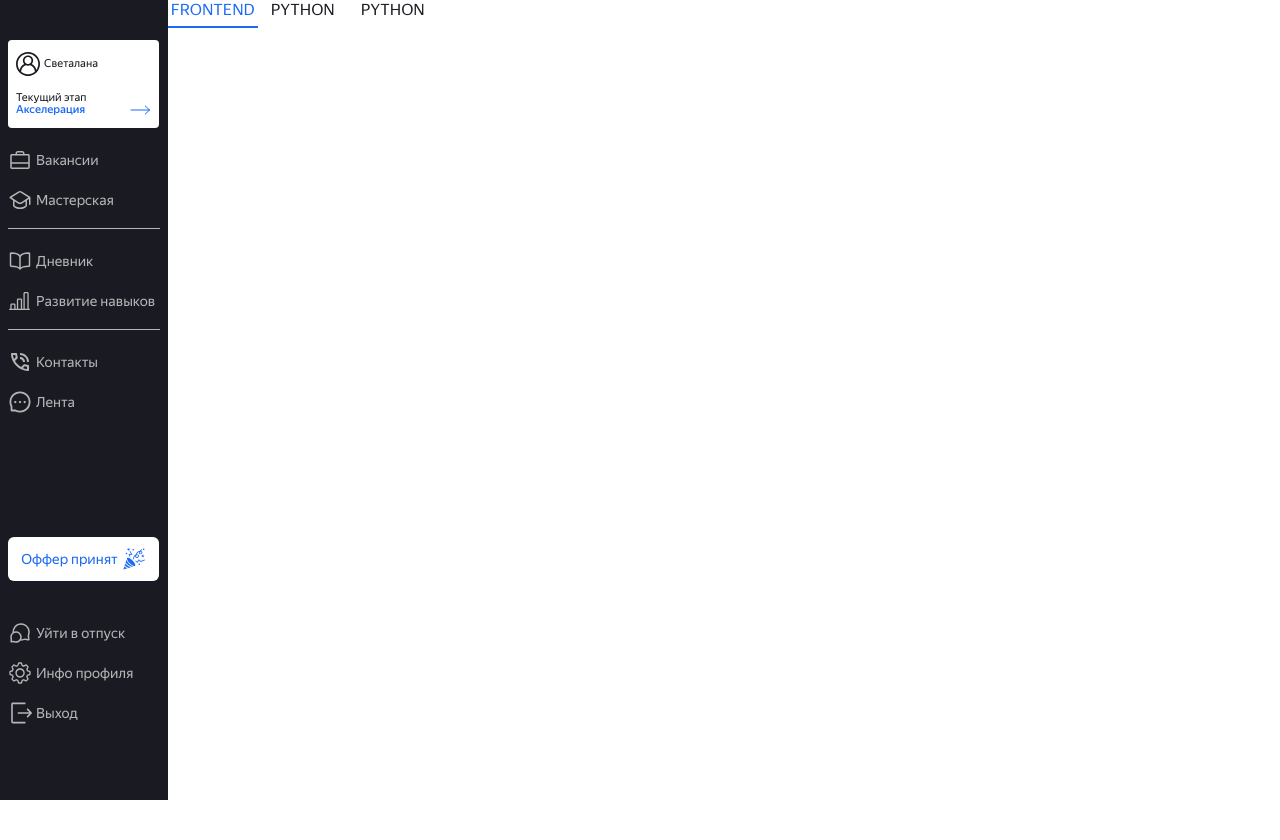
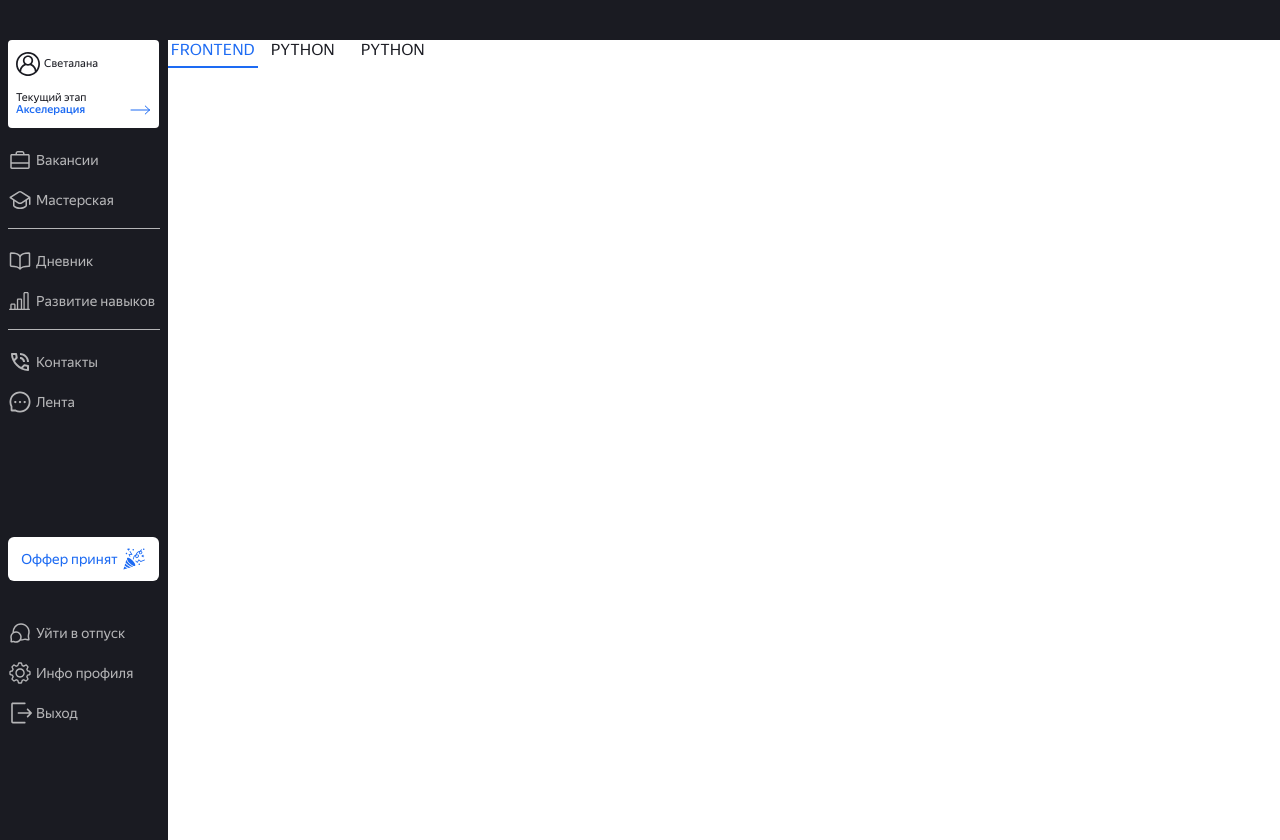
Before and after one commit to hackathon-plus-second-team/development-tracker-frontend, a React (Vite) app: page / in a window 1280 px wide. Before the commit the page ends 800 px from the top, so only its background shows below. Built offline with nearby package versions, Linux system fonts and the light colour scheme; no server answers.

Commit message:
feature: Add Header

```diff
--- /dev/null
+++ b/src/Components/Header/Header.module.scss
@@ -0,0 +1,8 @@
+@import '../../assets/styles/consts.scss';
+
+.header {
+    display: flex;
+    width: 100%;
+    height: 40px;
+    background-color: $black900;
+}
--- /dev/null
+++ b/src/Components/Header/Header.tsx
@@ -0,0 +1,7 @@
+import styles from "./Header.module.scss"
+const Header = () => {
+  return (
+    <header className={styles.header}></header>
+  )
+}
+export default Header
--- /dev/null
+++ b/src/Components/SharedLayout/SharedLayout.module.scss
@@ -0,0 +1,3 @@
+.content{
+display: flex;
+}
--- a/src/Components/SharedLayout/SharedLayout.tsx
+++ b/src/Components/SharedLayout/SharedLayout.tsx
@@ -1,10 +1,16 @@
 import { Outlet } from 'react-router';
 import Sidebar from '../Sidebar/Sidebar';
+import styles from './SharedLayout.module.scss';
+import Header from '../Header/Header';
+
 const SharedLayout = () => {
     return (
         <>
-            <Sidebar />
-            <Outlet />
+            <Header />
+            <main className={styles.content}>
+                <Sidebar />
+                <Outlet />
+            </main>
         </>
     );
 };
--- a/src/Components/Sidebar/Sidebar.module.scss
+++ b/src/Components/Sidebar/Sidebar.module.scss
@@ -7,7 +7,7 @@
     gap: 20px;
     width: 168px;
     min-height: 100vh;
-    padding: 40px 8px;
+    padding: 0 8px 40px 8px;
     background-color: $black900;
 
     .profile {
--- a/src/assets/styles/index.scss
+++ b/src/assets/styles/index.scss
@@ -7,6 +7,7 @@ body {
 
 #root {
     display: flex;
+    flex-direction: column;
     height: 100%;
     width: 100%;
 }
```
